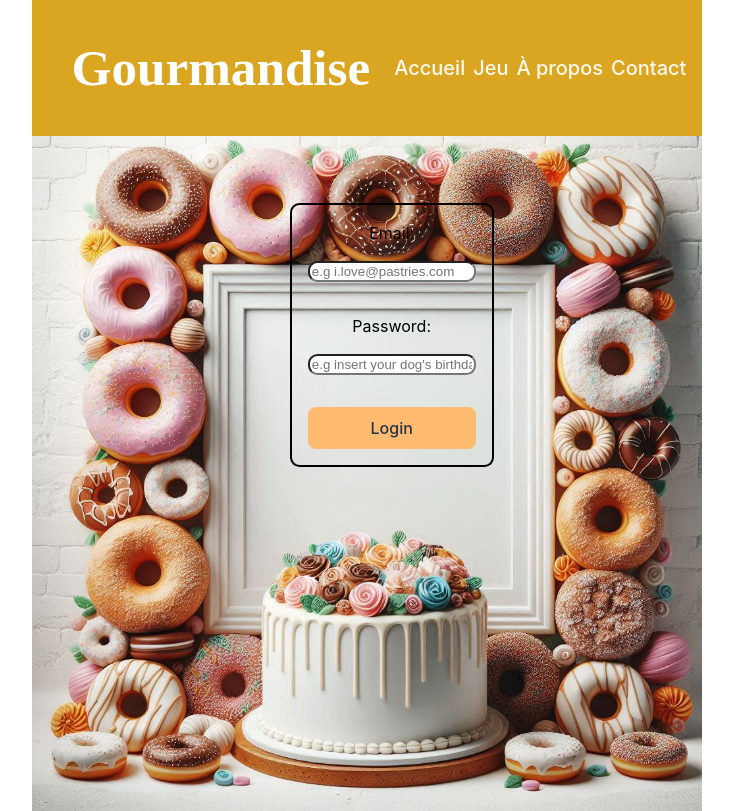
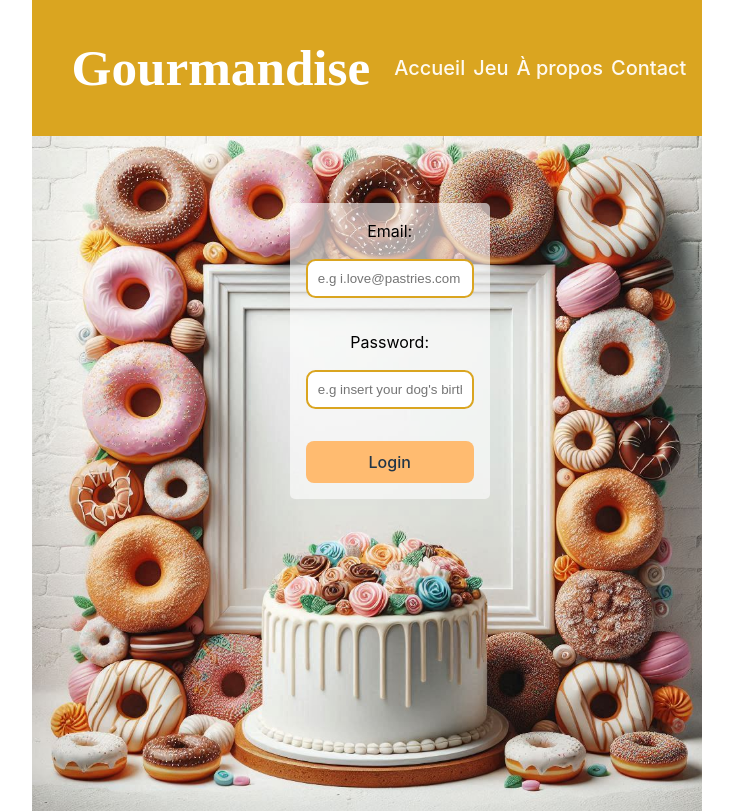
Before and after one commit to composerproject/patisserie2, a React (Vite) app in the folder front/: page /login in a window 1280 px wide. Shown: the whole page, without its empty margins (273-1006 px from the left). Built offline with nearby package versions, Linux system fonts and the light colour scheme.

Commit message:
minor fix

```diff
--- a/front/src/index.css
+++ b/front/src/index.css
@@ -204,9 +204,9 @@ button:focus-visible {
 .login-container {
   padding: 1rem;
   margin: 10% 0% 0% 38.5%;
-  border: 2px solid black;
-  border-radius: 0.6rem;
+  border-radius: 5px;
   width: 25%;
+  background-color: rgba(255, 255, 255, 0.6);
 }
 
 .login-form {
@@ -223,6 +223,9 @@ button:focus-visible {
 
 .login-inputs input {
   border-radius: 0.6rem;
+  height: 35px;
+  padding: 0 10px;
+  border: 2px solid #daa520;
 }
 
 /* ABOUT WRAPPER */
```
